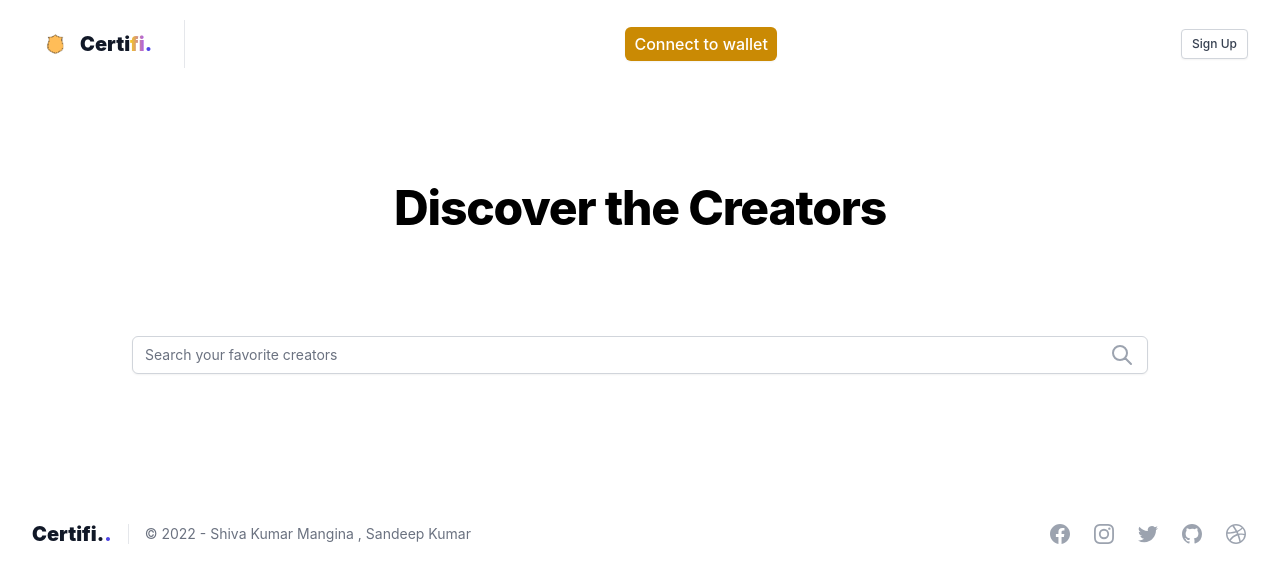
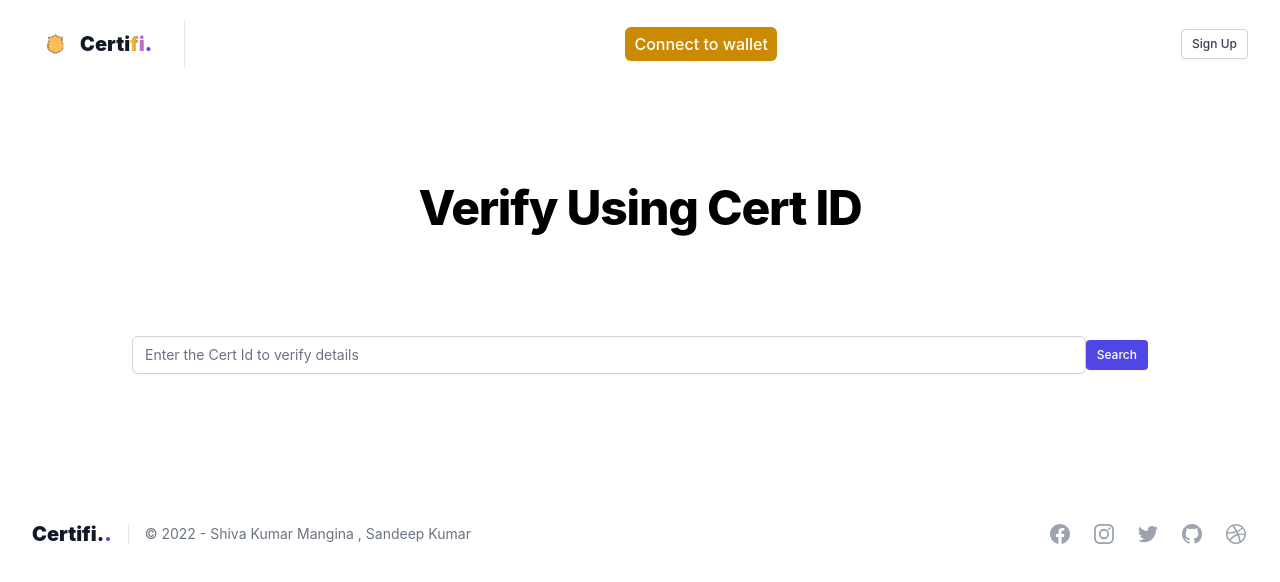
Before and after one commit to shivamangina/Identifi, a React app: page /verify in a window 1280 px wide. Shown: the top 582 px of the page. Built offline with nearby package versions, Linux system fonts and the light colour scheme.

Commit message:
feat: Integrate VerifyCertificate method in UI

```diff
--- a/src/helpers/functions.js
+++ b/src/helpers/functions.js
@@ -202,3 +202,12 @@ export const getSharedCertificatesByUser = async (Contract, address) => {
     console.error(error.message);
   }
 };
+
+export const verifyCertificate = async (Contract, certId) => {
+  try {
+    const isCertValid = await Contract.verifyCertificate(certId);
+    return isCertValid;
+  } catch (error) {
+    console.error(error.message);
+  }
+};
--- a/src/pages/verify/Search.js
+++ b/src/pages/verify/Search.js
@@ -1,6 +1,10 @@
-import React from "react";
+/* eslint-disable react/prop-types */
+import React, { useState } from "react";
 
-export default function Example() {
+const Search = (props) => {
+  const { search } = props;
+  const [certId, setCertId] = useState("");
+
   return (
     <div className="p-5">
       <div className="mt-1 relative flex items-center">
@@ -8,17 +12,21 @@ export default function Example() {
           type="text"
           name="search"
           id="search"
-          placeholder="Search your favorite creators"
+          value={certId}
+          onChange={(e) => {
+            setCertId(e.target.value);
+          }}
+          placeholder="Enter the Cert Id to verify details"
           className="shadow-sm focus:ring-indigo-500 focus:border-indigo-500 block w-full pr-12 sm:text-sm border-gray-300 rounded-md"
         />
-        <div className="absolute inset-y-0 right-0 flex py-1.5 pr-1.5">
-          <kbd className="inline-flex items-center   rounded px-2 text-sm font-sans font-medium text-gray-400">
-            <svg xmlns="http://www.w3.org/2000/svg" className="h-6 w-6" fill="none" viewBox="0 0 24 24" stroke="currentColor" strokeWidth={2}>
-              <path strokeLinecap="round" strokeLinejoin="round" d="M21 21l-6-6m2-5a7 7 0 11-14 0 7 7 0 0114 0z" />
-            </svg>
-          </kbd>
-        </div>
+        <button
+          onClick={() => search(certId)}
+          className="inline-flex items-center px-2.5 py-1.5 border border-transparent text-xs font-medium rounded shadow-sm text-white bg-indigo-600 hover:bg-indigo-700 focus:outline-none focus:ring-2 focus:ring-offset-2 focus:ring-indigo-500">
+          Search
+        </button>
       </div>
     </div>
   );
-}
+};
+
+export default Search;
--- a/src/pages/verify/Verify.js
+++ b/src/pages/verify/Verify.js
@@ -1,18 +1,25 @@
 import React, { useContext } from "react";
+import Search from "./Search";
+import { verifyCertificate } from "../../helpers/functions";
 import { GlobalContext } from "../../context/context";
-import Search from "./Search";
 
 const Verify = () => {
-  const {} = useContext(GlobalContext);
+  const { Contract } = useContext(GlobalContext);
+
+  const search = async (certId) => {
+    console.log(certId, "certId");
+    const isVerified = await verifyCertificate(Contract, certId);
+    console.log(isVerified, "isVerified");
+  };
   return (
     <section className="w-full py-12 bg-white lg:py-24">
       <div className="max-w-6xl px-12 mx-auto text-center">
         <div className="space-y-12 md:text-center">
           <div className="max-w-3xl mb-20 space-y-5 sm:mx-auto sm:space-y-4">
-            <h2 className="relative text-4xl font-extrabold tracking-tight sm:text-5xl">Discover the Creators</h2>
+            <h2 className="relative text-4xl font-extrabold tracking-tight sm:text-5xl">Verify Using Cert ID</h2>
           </div>
         </div>
-        <Search />
+        <Search search={search} />
       </div>
     </section>
   );
```
